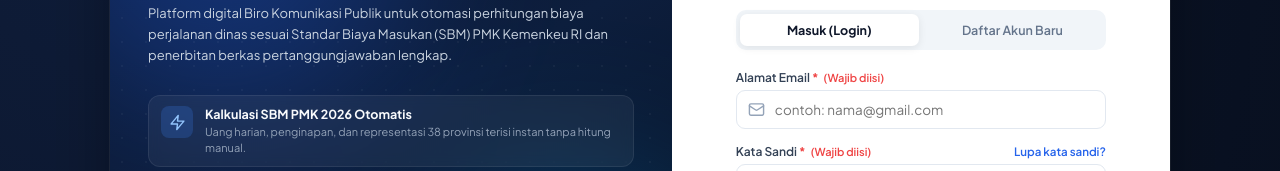
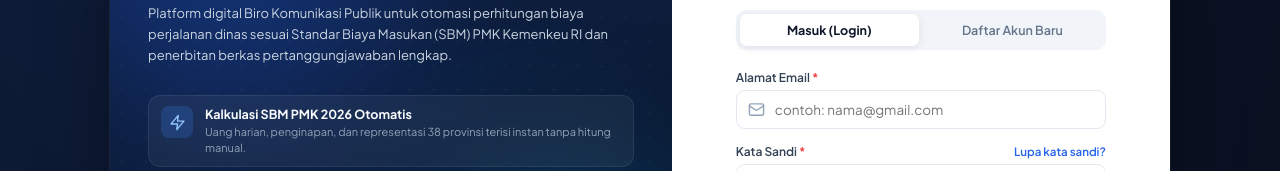
Before and after one commit to aqyun/perjadin-2026, a plain HTML site: page index.html in a window 1280 px wide. Shown: the part 276-447 px from the top of the page. Drawn offline with Linux system fonts and the light colour scheme.

Commit message:
update: update v2.3.1.2

```diff
--- a/index.html
+++ b/index.html
@@ -231,7 +231,7 @@
           <div class="auth-alert" id="gateLoginAlert" style="display:none;"></div>
           <form onsubmit="handleGateLogin(event)" class="gate-modern-form">
             <div class="gate-input-group">
-              <label for="gateLoginEmail">Alamat Email <span class="label-req" style="color:#ef4444; font-weight:700;">*</span> <span style="font-size:11px; color:#ef4444; font-weight:600; margin-left:3px;">(Wajib diisi)</span></label>
+              <label for="gateLoginEmail">Alamat Email <span class="label-req" style="color:#ef4444; font-weight:700;">*</span></label>
               <div class="input-with-icon">
                 <svg class="input-icon"><use href="#i-mail"></use></svg>
                 <input type="email" id="gateLoginEmail" placeholder="contoh: nama@gmail.com" required autocomplete="email">
@@ -240,7 +240,7 @@
 
             <div class="gate-input-group">
               <div class="gate-label-row">
-                <label for="gateLoginPassword">Kata Sandi <span class="label-req" style="color:#ef4444; font-weight:700;">*</span> <span style="font-size:11px; color:#ef4444; font-weight:600; margin-left:3px;">(Wajib diisi)</span></label>
+                <label for="gateLoginPassword">Kata Sandi <span class="label-req" style="color:#ef4444; font-weight:700;">*</span></span></label>
                 <a href="javascript:void(0)" class="gate-forgot-link" onclick="switchGateTab('reset')">Lupa kata sandi?</a>
               </div>
               <div class="input-with-icon has-toggle">
@@ -268,7 +268,7 @@
           <div class="auth-alert" id="gateSignupAlert" style="display:none;"></div>
           <form onsubmit="handleGateSignUp(event)" class="gate-modern-form">
             <div class="gate-input-group">
-              <label for="gateSignupName">Nama Lengkap <span class="label-req" style="color:#ef4444; font-weight:700;">*</span> <span style="font-size:11px; color:#ef4444; font-weight:600; margin-left:3px;">(Wajib diisi)</span></label>
+              <label for="gateSignupName">Nama Lengkap <span class="label-req" style="color:#ef4444; font-weight:700;">*</span></label>
               <div class="input-with-icon">
                 <svg class="input-icon"><use href="#i-user"></use></svg>
                 <input type="text" id="gateSignupName" placeholder="Contoh: Aqyun Rista Maulidin" required autocomplete="name">
@@ -276,7 +276,7 @@
             </div>
 
             <div class="gate-input-group">
-              <label for="gateSignupEmail">Alamat Email<span class="label-req" style="color:#ef4444; font-weight:700;">*</span> <span style="font-size:11px; color:#ef4444; font-weight:600; margin-left:3px;">(Wajib diisi)</span></label>
+              <label for="gateSignupEmail">Alamat Email<span class="label-req" style="color:#ef4444; font-weight:700;">*</span></label>
               <div class="input-with-icon">
                 <svg class="input-icon"><use href="#i-mail"></use></svg>
                 <input type="email" id="gateSignupEmail" placeholder="contoh: nama@gmail.com" required autocomplete="email">
```
